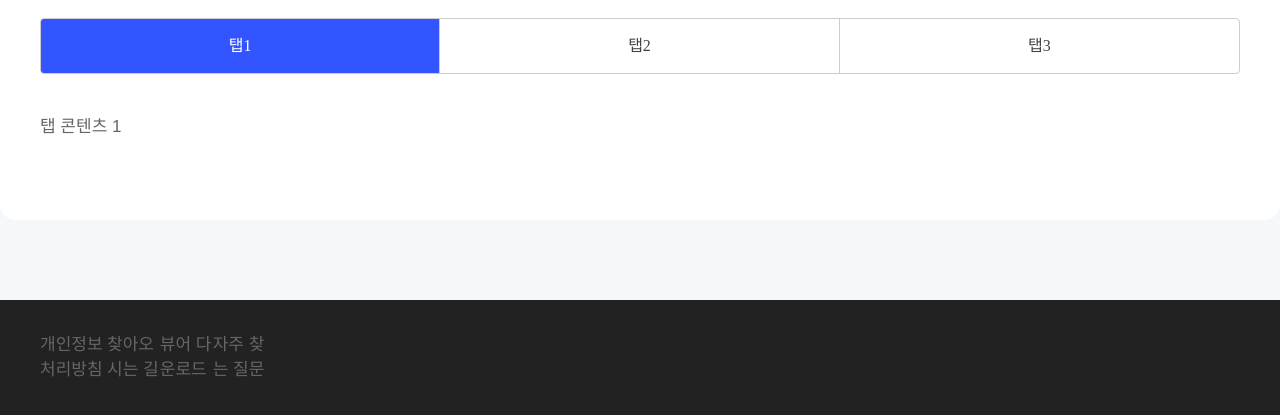
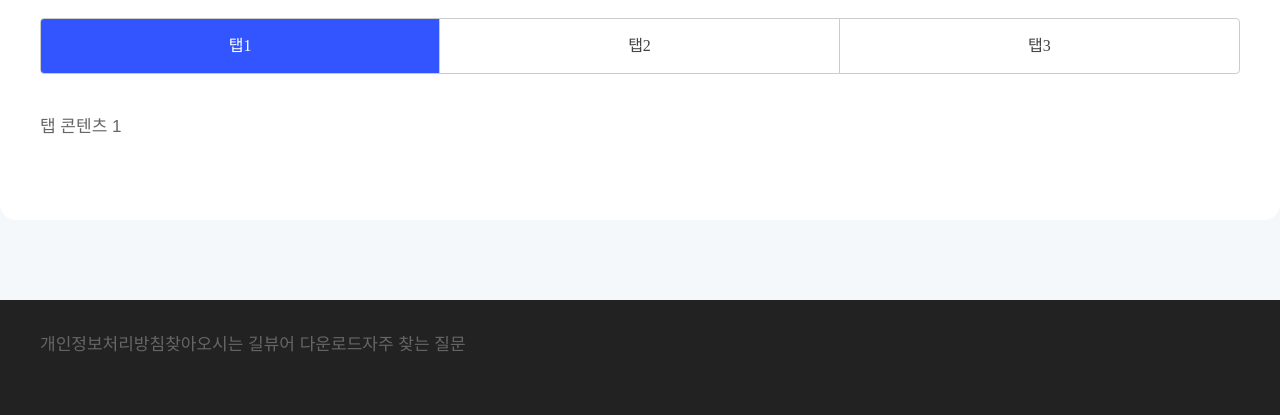
Before and after one commit to woduddl9480/e-SupportCenter, a website: page html/index.html in a window 1280 px wide. Shown: the part 361-776 px from the top of the page. Drawn offline with nearby package versions, Linux system fonts and the light colour scheme; files that its build step writes are made by us from their sources; files whose address does not match are found by name; a web font is replaced by a local one.

Commit message:
위드바꿈

```diff
--- a/scss/import/jsw.scss
+++ b/scss/import/jsw.scss
@@ -9,7 +9,7 @@
     margin: 0 auto;
   }
   .siteWrap {
-    width: 19%;
+    width: 100%;
     .mobile_only {
       display: flex;
     }
```
